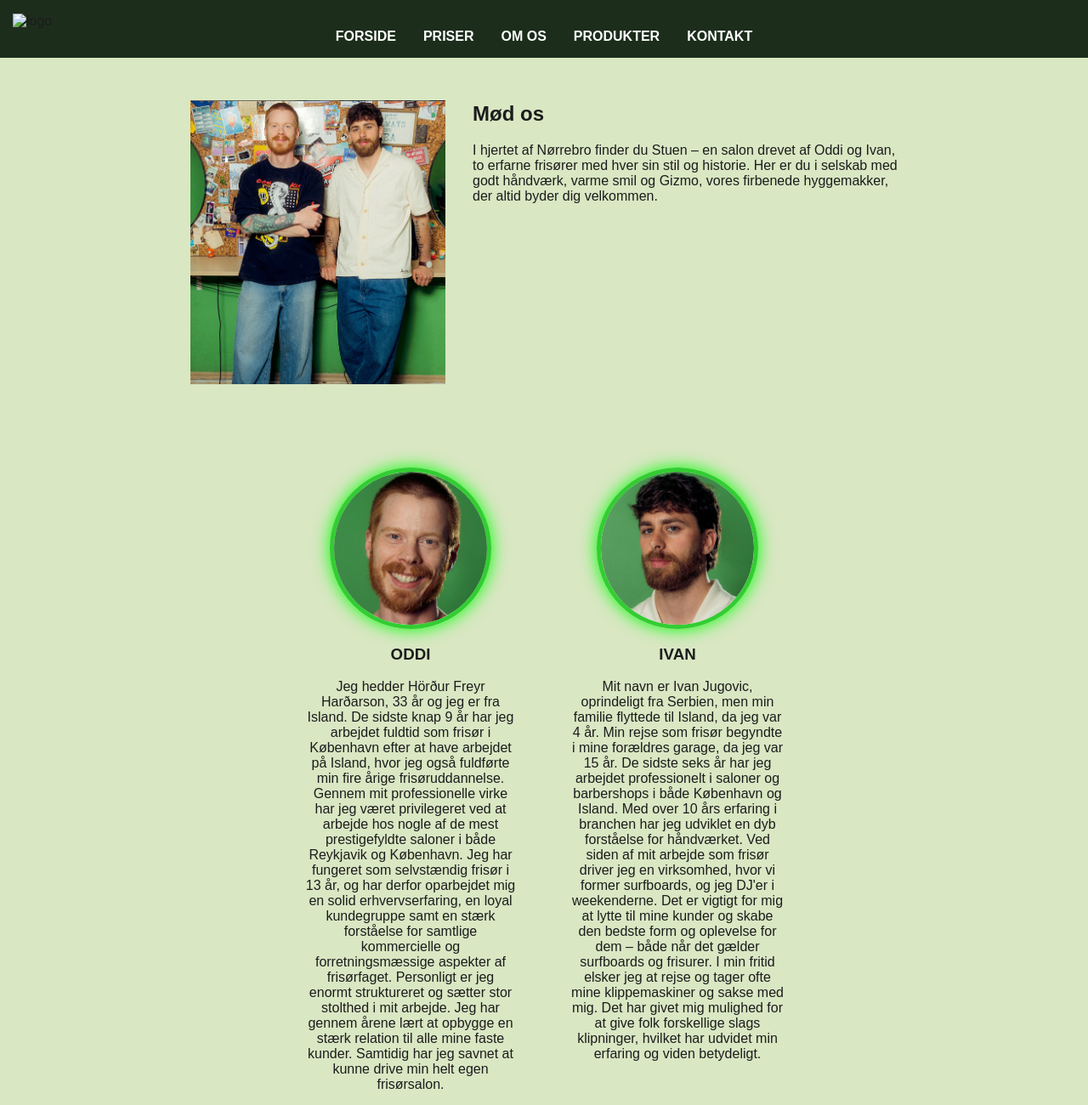
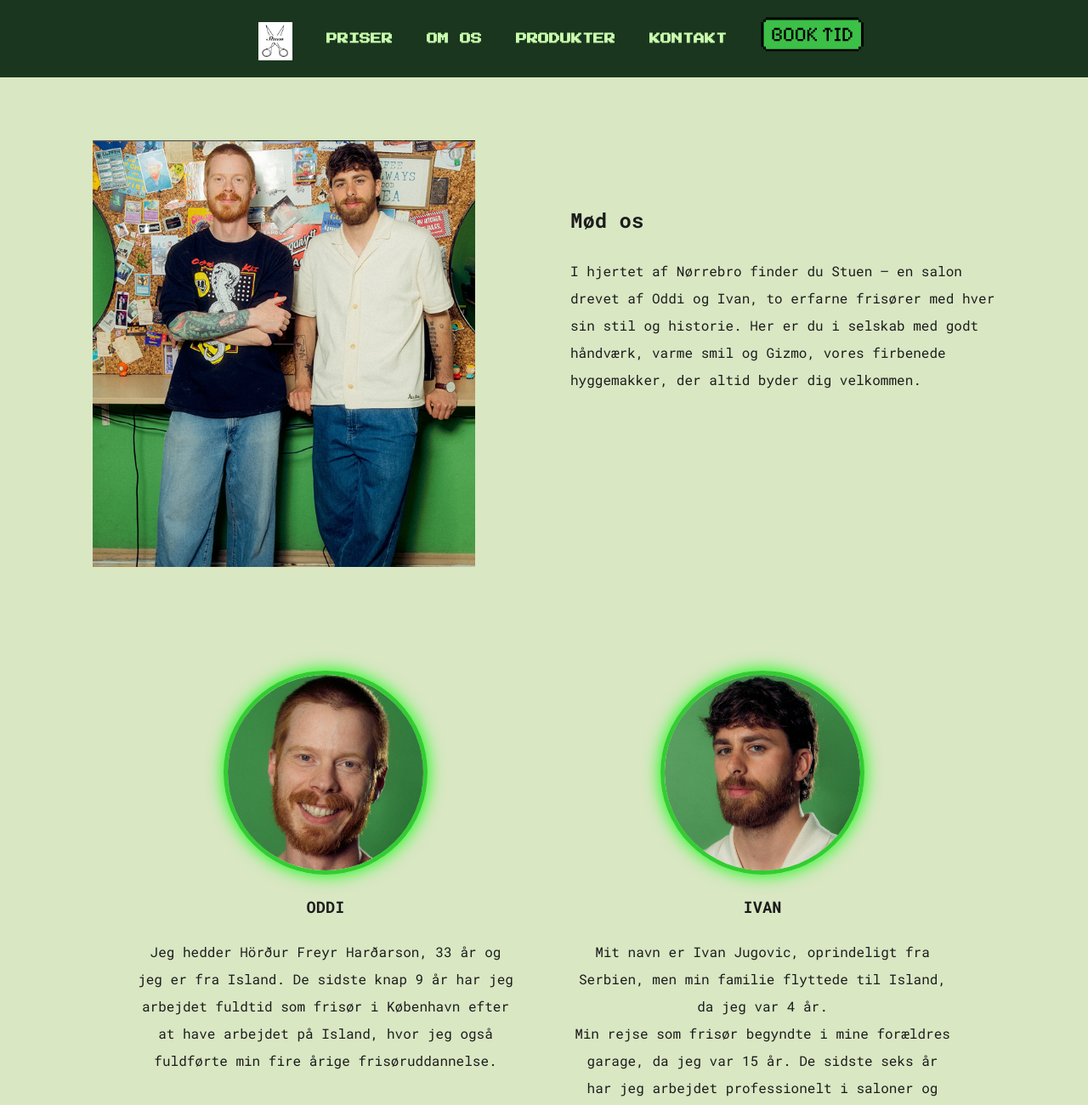
Before and after one commit to meso0002/Stuen1, a plain HTML site: page omos.html in a window 1280 px wide. Shown: the top 1300 px of the page at 85% size. Drawn offline with Linux system fonts and the light colour scheme.

Commit message:
rettelser+custom.css

```diff
--- a/css/custom-priser.css
+++ b/css/custom-priser.css
@@ -9,7 +9,7 @@
 
 @font-face {
   font-family: font3;
-  src: url(/fonts/Pixelify_Sans/);
+  src: url(/fonts/RobotoMono-VariableFont_wght.ttf);
 }
 
 img {
@@ -62,7 +62,7 @@ footer {
 
 .footerindhold {
   background-color: #1b361f;
-  color: #caffae;
+  color: #ffffff;
   border: #3cc048;
   display: flex;
   justify-content: space-between;
@@ -77,11 +77,17 @@ footer {
   width: 29%;
 }
 
+.logo {
+  max-width: 40px;
+  max-height: 40px;
+  margin-left: 40px;
+}
+
 .åbningstider {
   width: 40%;
 }
 .footerindhold h2 {
-  color: #caffae;
+  color: #ffffff;
 }
 
 .footerindhold ul {
@@ -93,6 +99,7 @@ footer {
   font-family: font3;
   border: #3cc048 solid 7px;
   border-radius: 8px;
+  color: #ffffff;
 }
 
 footer {
@@ -123,4 +130,9 @@ footer {
 .CTA img {
   height: auto;
   max-height: 50px;
+  margin-left: 40px;
 }
+
+.cta-button {
+  margin-left: 70px;
+}
--- /dev/null
+++ b/css/custom.css
@@ -0,0 +1,103 @@
+@font-face {
+  font-family: font1;
+  src: url(/fonts/Pixelify_Sans/);
+}
+@font-face {
+  font-family: font2;
+  src: url(/fonts/PressStart2P-Regular.ttf);
+}
+
+@font-face {
+  font-family: font3;
+  src: url(/fonts/RobotoMono-VariableFont_wght.ttf);
+}
+
+@font-face {
+  font-family: font1;
+  src: url(/fonts/PressStart2P-Regular.ttf);
+}
+* {
+  font-family: font3;
+}
+.navbar {
+  font-family: font1;
+}
+.ugedage {
+  font-family: font3;
+}
+.åbningstider {
+  font-family: font3;
+}
+
+.footerindghold {
+  font-family: font3;
+  color: #ffffff;
+}
+
+header {
+  background-color: #1b361f;
+  text-align: center;
+  padding: 20px 0;
+}
+
+.navbar {
+  list-style: none;
+  display: flex;
+  justify-content: center;
+  align-items: center;
+  gap: 40px;
+  padding: 0;
+  margin: 0;
+  background-color: #1b361f;
+  font-family: font2, sans-serif;
+}
+
+.navbar li a {
+  text-decoration: none;
+  color: #caffae;
+  font-family: "font2", sans-serif;
+  font-size: 13px;
+}
+.logo {
+  max-width: 40px;
+  max-height: 40px;
+  margin-left: 40px;
+}
+main {
+  line-height: 2;
+}
+.allfooter {
+  color: #ffffff;
+}
+.footerindhold {
+  color: #ffffff;
+}
+.saksanimation {
+  width: 100%;
+  height: 35px;
+  background-image: url("/IMG/Group\ 10.svg");
+  background-repeat: no-repeat;
+  background-size: 90px; /* or 'cover' depending on desired size */
+  background-position: 0 0;
+  animation-name: moving;
+  animation-duration: 40s;
+  animation-iteration-count: infinite;
+  animation-timing-function: linear;
+}
+
+.prisfoto {
+  object-fit: cover;
+}
+@keyframes moving {
+  0% {
+    background-position: 0 0;
+  }
+  100% {
+    background-position: 100% 0;
+  }
+}
+.logo {
+  width: 100%;
+  max-width: 40px;
+  max-height: 40px;
+}
--- a/css/index.css
+++ b/css/index.css
@@ -212,7 +212,7 @@ footer {
 }
 
 .footerindhold h2 {
-  color: #caffae;
+  color: #ffffff;
 }
 
 .footerindhold ul {
--- a/css/kontakt.css
+++ b/css/kontakt.css
@@ -32,6 +32,7 @@ dl {
   .indhold {
     display: grid;
     grid-template-columns: 1fr 1fr;
+    line-height: 1;
   }
   h1 {
     text-align: center;
@@ -81,7 +82,7 @@ footer {
 
 .footerindhold {
   background-color: #1b361f;
-  color: #caffae;
+  color: #ffffff;
   border: #3cc048;
   display: flex;
   justify-content: space-between;
@@ -94,7 +95,7 @@ footer {
 }
 
 .footerindhold h2 {
-  color: #caffae;
+  color: #ffffff;
 }
 
 .footerindhold ul {
--- a/css/omos.css
+++ b/css/omos.css
@@ -64,14 +64,16 @@ main {
   flex-wrap: wrap;
   align-items: center;
   justify-content: center;
-  gap: 2em;
+  gap: 4.5em;
   padding: 2em;
+  padding-top: 3rem;
 }
 
 .combo1 img,
 .combo2 img {
-  width: 300px;
+  width: 450px;
   max-width: 100%;
+  padding-right: 2.5rem;
 }
 
 .tekst1,
@@ -81,6 +83,7 @@ main {
 
 .mødos {
   margin-bottom: 230px;
+  margin-top: 6rem;
 }
 
 .hvs {
@@ -92,7 +95,8 @@ main {
   display: flex;
   justify-content: center;
   gap: 4em;
-  padding: 3em 1em;
+  padding-top: 4em;
+  padding-bottom: 4rem;
   flex-wrap: wrap;
   text-align: center;
 }
@@ -105,12 +109,12 @@ main {
 }
 
 .person {
-  max-width: 250px;
+  max-width: 450px;
 }
 
 .img_cirkel {
-  width: 180px;
-  height: 180px;
+  width: 230px;
+  height: 230px;
   border-radius: 50%;
   overflow: hidden;
   margin: 0 auto 1em;
@@ -119,9 +123,14 @@ main {
 }
 
 .img_cirkel img {
-  width: 100%;
-  height: 100%;
+  width: 230px;
+  height: 230px;
   object-fit: cover;
+}
+.gizmo {
+  margin-left: 14rem;
+  margin-right: 14rem;
+  margin-top: 0rem;
 }
 
 /* Footer */
@@ -158,7 +167,7 @@ footer {
 
 .footerindhold {
   background-color: #1b361f;
-  color: #caffae;
+  color: #ffffff;
   border: #3cc048;
   display: flex;
   justify-content: space-between;
@@ -171,7 +180,7 @@ footer {
 }
 
 .footerindhold h2 {
-  color: #caffae;
+  color: #ffffff;
 }
 
 .footerindhold ul {
--- a/css/produkter.css
+++ b/css/produkter.css
@@ -52,10 +52,13 @@ main {
   gap: 2rem;
   margin-top: 6rem;
   margin-bottom: 6rem;
+  align-items: center;
 }
 
 .brand-text {
   flex: 1;
+  margin-left: 3rem;
+  margin-right: 3rem;
 }
 
 .brand-image img {
@@ -153,7 +156,7 @@ footer {
 }
 
 .footerindhold h2 {
-  color: #caffae;
+  color: #ffffff;
 }
 
 .footerindhold ul {
--- a/omos.html
+++ b/omos.html
@@ -8,24 +8,29 @@
     <link rel="icon" type="image/png" href="favicon1/favicon-96x96.png" sizes="96x96" />
     <link rel="icon" type="image/svg+xml" href="favicon1/favicon.svg" />
     <link rel="shortcut icon" href="favicon1/favicon.ico" />
+    <link rel="stylesheet" href="/css/custom.css" />
     <link rel="apple-touch-icon" sizes="180x180" href="favicon1/apple-touch-icon.png" />
     <link rel="manifest" href="favicon1/site.webmanifest" />
     <title>Virksomhedssite</title>
   </head>
   <body>
     <main>
-      <nav class="navbar">
-        <div class="logo">
-          <img src="logo_stuen.png" alt="logo" />
-        </div>
-        <ul>
-          <li><a href="index.html">Forside</a></li>
-          <li><a href="priser.html">Priser</a></li>
-          <li><a href="omos.html">Om os</a></li>
-          <li><a href="produkter.html">Produkter</a></li>
-          <li><a href="kontakt.html">Kontakt</a></li>
-        </ul>
-      </nav>
+      <header>
+        <nav>
+          <ul class="navbar">
+            <li class="logo">
+              <a href="index.html"><img src="/IMG/logo_stuen.png" alt="logo" /></a>
+            </li>
+            <li><a href="priser.html">PRISER</a></li>
+            <li><a href="omos.html">OM OS</a></li>
+            <li><a href="produkter.html">PRODUKTER</a></li>
+            <li><a href="kontakt.html">KONTAKT</a></li>
+            <li class="cta-button">
+              <a href="#"><img src="/icons/CTA (1).svg" alt="CTA" /></a>
+            </li>
+          </ul>
+        </nav>
+      </header>
 
       <section class="combo1">
         <img src="IMG/mødos.png" alt="Butik" />
@@ -43,26 +48,27 @@
       <section class="personale">
         <div class="person">
           <div class="img_cirkel">
-            <img src="IMG/oddi.png" alt="Oddi" />
+            <img id="Oddi1" src="IMG/oddi.png" alt="Oddi" />
           </div>
           <h3>ODDI</h3>
           <p>
-            Jeg hedder Hörður Freyr Harðarson, 33 år og jeg er fra Island. De sidste knap 9 år har jeg arbejdet fuldtid som frisør i København efter at have arbejdet på Island, hvor jeg også fuldførte min fire årige frisøruddannelse. Gennem mit
-            professionelle virke har jeg været privilegeret ved at arbejde hos nogle af de mest prestigefyldte saloner i både Reykjavik og København. Jeg har fungeret som selvstændig frisør i 13 år, og har derfor oparbejdet mig en solid
-            erhvervserfaring, en loyal kundegruppe samt en stærk forståelse for samtlige kommercielle og forretningsmæssige aspekter af frisørfaget. Personligt er jeg enormt struktureret og sætter stor stolthed i mit arbejde. Jeg har gennem årene
-            lært at opbygge en stærk relation til alle mine faste kunder. Samtidig har jeg savnet at kunne drive min helt egen frisørsalon.
+            Jeg hedder Hörður Freyr Harðarson, 33 år og jeg er fra Island. De sidste knap 9 år har jeg arbejdet fuldtid som frisør i København efter at have arbejdet på Island, hvor jeg også fuldførte min fire årige frisøruddannelse. <br />
+            <br />Gennem mit professionelle virke har jeg været privilegeret ved at arbejde hos nogle af de mest prestigefyldte saloner i både Reykjavik og København. Jeg har fungeret som selvstændig frisør i 13 år, og har derfor oparbejdet mig en
+            solid erhvervserfaring, en loyal kundegruppe samt en stærk forståelse for samtlige kommercielle og forretningsmæssige aspekter af frisørfaget. <br /><br />Personligt er jeg enormt struktureret og sætter stor stolthed i mit arbejde. Jeg
+            har gennem årene lært at opbygge en stærk relation til alle mine faste kunder. Samtidig har jeg savnet at kunne drive min helt egen frisørsalon.
           </p>
         </div>
         <div class="person">
           <div class="img_cirkel">
-            <img src="IMG/ivan.png" alt="Ivan" />
+            <img id="Ivan1" src="IMG/ivan.png" alt="Ivan" />
           </div>
-          <h3>IVAN</h3>
+          <h3 id="Ivan1">IVAN</h3>
           <p>
-            Mit navn er Ivan Jugovic, oprindeligt fra Serbien, men min familie flyttede til Island, da jeg var 4 år. Min rejse som frisør begyndte i mine forældres garage, da jeg var 15 år. De sidste seks år har jeg arbejdet professionelt i saloner
-            og barbershops i både København og Island. Med over 10 års erfaring i branchen har jeg udviklet en dyb forståelse for håndværket. Ved siden af mit arbejde som frisør driver jeg en virksomhed, hvor vi former surfboards, og jeg DJ'er i
-            weekenderne. Det er vigtigt for mig at lytte til mine kunder og skabe den bedste form og oplevelse for dem – både når det gælder surfboards og frisurer. I min fritid elsker jeg at rejse og tager ofte mine klippemaskiner og sakse med mig.
-            Det har givet mig mulighed for at give folk forskellige slags klipninger, hvilket har udvidet min erfaring og viden betydeligt.
+            Mit navn er Ivan Jugovic, oprindeligt fra Serbien, men min familie flyttede til Island, da jeg var 4 år. <br />
+            Min rejse som frisør begyndte i mine forældres garage, da jeg var 15 år. De sidste seks år har jeg arbejdet professionelt i saloner og barbershops i både København og Island. <br /><br />
+            Med over 10 års erfaring i branchen har jeg udviklet en dyb forståelse for håndværket. Ved siden af mit arbejde som frisør driver jeg en virksomhed, hvor vi former surfboards, og jeg DJ'er i weekenderne. Det er vigtigt for mig at lytte
+            til mine kunder og skabe den bedste form og oplevelse for dem – både når det gælder surfboards og frisurer. <br /><br />I min fritid elsker jeg at rejse og tager ofte mine klippemaskiner og sakse med mig. Det har givet mig mulighed for at
+            give folk forskellige slags klipninger, hvilket har udvidet min erfaring og viden betydeligt.
           </p>
         </div>
         <div class="gizmo">
@@ -70,6 +76,7 @@
             <img src="IMG/gizmo.png" alt="Gizmo" />
           </div>
           <h3>GIZMO</h3>
+          <p class="gizmo">Gizmo er salongens firbenede ven og hygge-ekspert. Han elsker at være med, nyder kærlige klap og skaber en rolig og hjemlig stemning i salonen. En ægte krammehund, der får alle til at føle sig velkomne.</p>
         </div>
       </section>
 
```
Also changed, not shown: css/priser.css (+5 -4 lines), index.html (+18 -13 lines), kontakt.html (+14 -9 lines), priser.html (+4 -1 lines), produkter.html (+12 -9 lines), IMG/hylde2.png, IMG/shampoo1.png (added), IMG/shampoo2 1.png (added), 1 other file.
